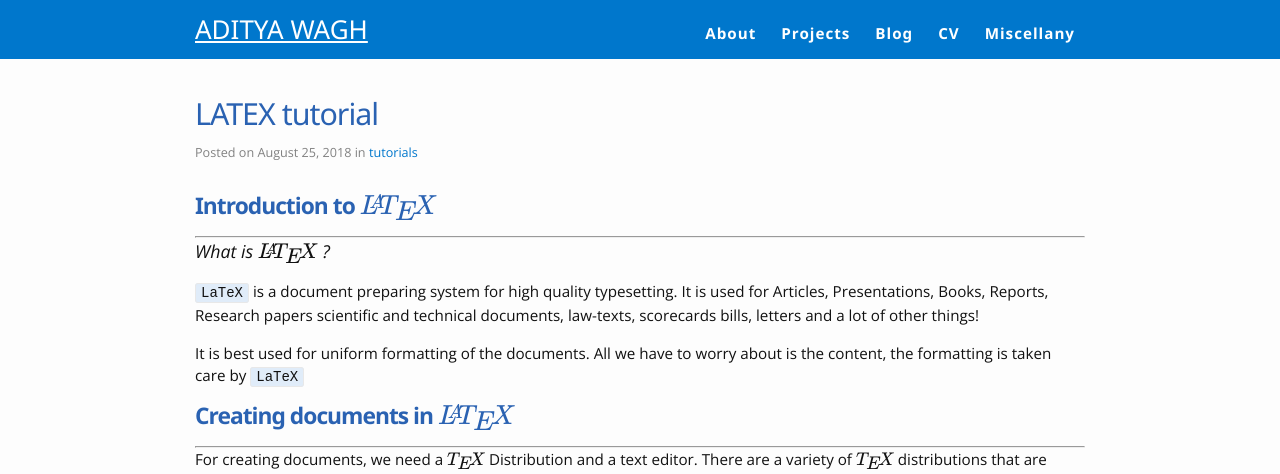
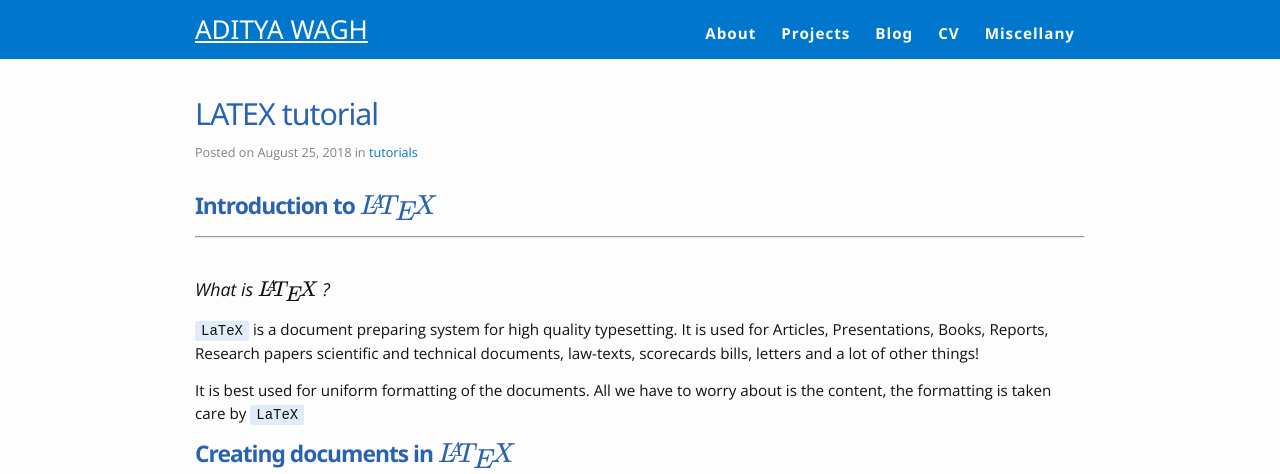
Before and after one commit to thecodeeagle/Ashlesha_Personal, a Jekyll site: the page built from _posts/2018-08-25-Latex tutorial.markdown, in a window 1280 px wide. Shown: the top 474 px of the page. Built offline with Jekyll 4.4.1, drawn with Linux system fonts in a browser that asks for light colours; formulas are drawn with MathJax 3.

Commit message:
update tut

````diff
--- a/_posts/2018-08-25-Latex tutorial.markdown
+++ b/_posts/2018-08-25-Latex tutorial.markdown
@@ -8,6 +8,7 @@
 
 # **Introduction to $$\LaTeX$$**
 ---
+&nbsp;
 ### What is $$\LaTeX$$ ?
 
 `LaTeX` is a document preparing system for high quality typesetting. It is used for Articles, Presentations, Books, Reports, Research papers scientific and technical documents, law-texts, scorecards bills, letters and a lot of other things!
@@ -16,7 +17,7 @@
 
 # **Creating documents in $$\LaTeX$$**
 ---
-
+&nbsp;
 For creating  documents, we need a $$\TeX$$ Distribution and a text editor. There are a variety of $$\TeX$$ distributions that are available both offline and online. According to your preference you can use any one of them. I have linked a few of them below.
 
 - <img src="https://img.icons8.com/windows/32/000000/linux.png" style="vertical-align:middle"> Linux
@@ -31,9 +32,9 @@
 - <img src="https://img.icons8.com/windows/32/000000/globe.png" style="vertical-align:middle"> Online
 LaTeX online services like [Papeeria](http://papeeria.com/), [Overleaf](https://www.overleaf.com/), [ShareLaTeX](https://www.sharelatex.com/), [Datazar](https://www.datazar.com/), and [LaTeX base](https://latexbase.com/) offer the ability to edit, view and download LaTeX files and resulting PDFs.
 
-# Understanding Basics
+# **Understanding Basics**
 ---
-
+&nbsp;
 **Command format in LaTeX**
 
 ```latex
@@ -44,8 +45,7 @@
 
 Every command in LateX starts with a backslash, followed by command name, the optional arguments (if any) in square brackets and the required arguments in curly brackets.
 
-**Environments in LaTeX**
-
+**Environments in LaTeX**<br/>
 ```latex
 \begin{environment}
 ...
````
